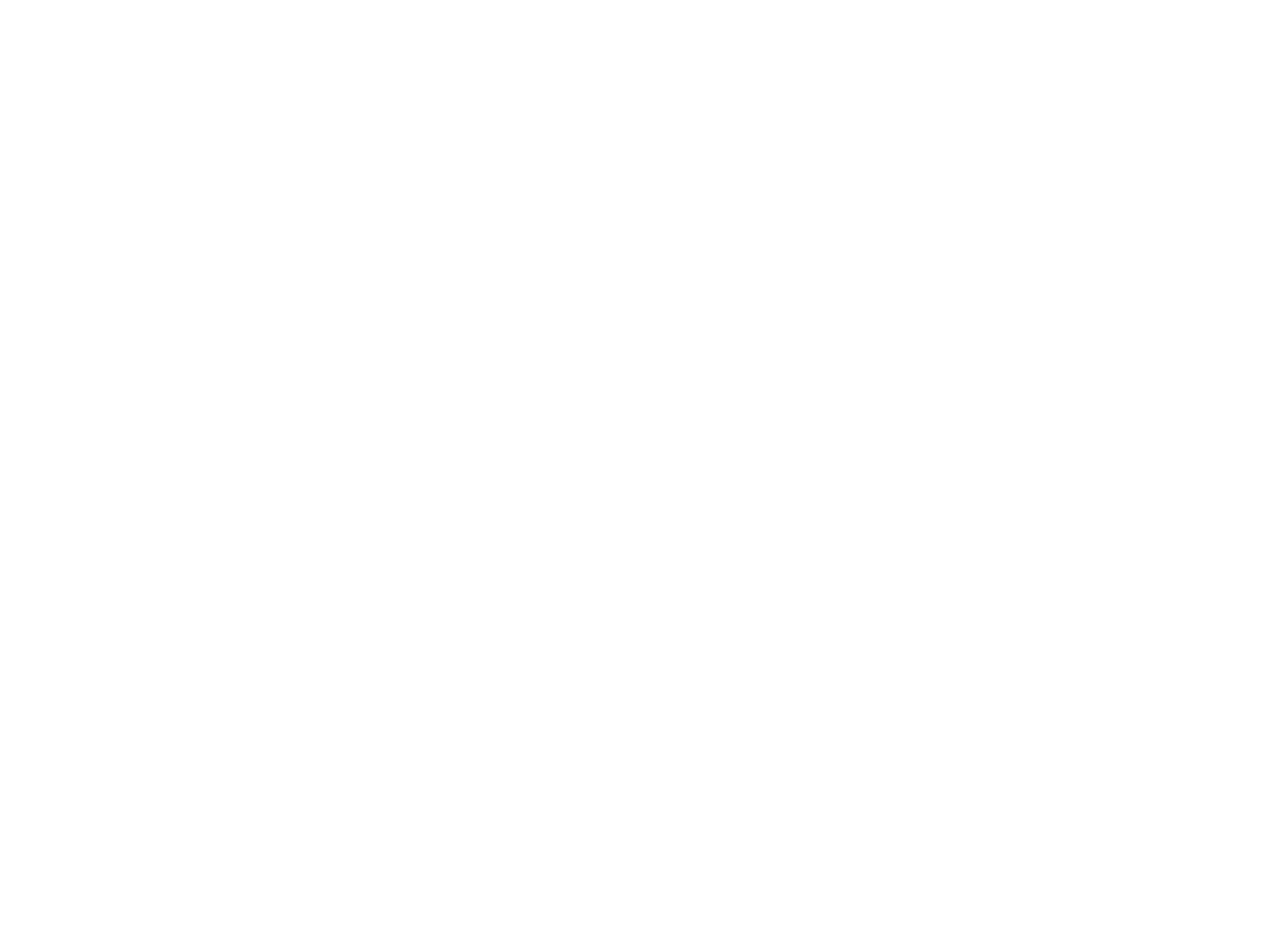
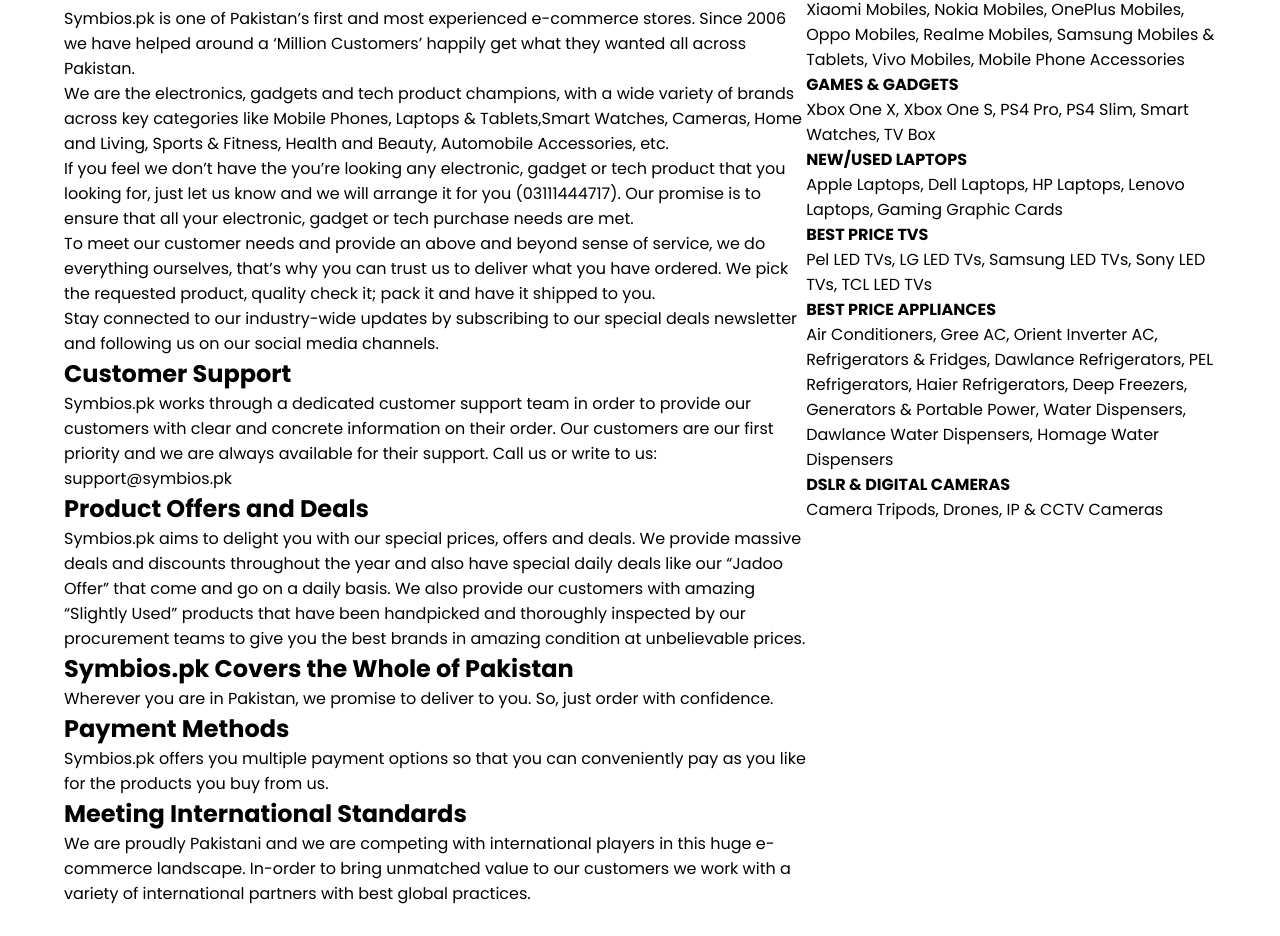
Before and after one commit to anushthakumari/ecommerce-redesigned, a React (Create React App) app: page /cart in a window 1280 px wide. Shown: the part 1131-2067 px from the top of the page. Before the commit the page ends 963 px from the top, so only its background shows below. Built offline with nearby package versions, Linux system fonts and the light colour scheme.

Commit message:
footer dsc

```diff
--- a/src/App.js
+++ b/src/App.js
@@ -10,6 +10,7 @@
 import Footer from "./common/footer/Footer";
 import Sdata from "./components/shops/Sdata";
 import Details from "./pages/Details";
+import FooterDesc from "./components/footerDesc";
 
 function App() {
 	const { productItems } = Data;
@@ -71,6 +72,7 @@
 					</Route>
 				</Switch>
 				<Footer />
+				<FooterDesc />
 			</Router>
 		</>
 	);
--- /dev/null
+++ b/src/components/footerDesc.jsx
@@ -0,0 +1,139 @@
+import React from "react";
+
+const footerDesc = () => {
+	return (
+		<div
+			style={{ marginTop: "30px", marginBottom: "30px" }}
+			class="container f_flex">
+			<div class="col col-md-9">
+				<div class="fourcol footerbrief">
+					<h1>
+						Symbios.pk, Pakistan's Pioneering and Biggest Electronics, Gadgets
+						and Tech Online Store
+					</h1>
+					<p>
+						Symbios.pk is one of Pakistan’s first and most experienced
+						e-commerce stores. Since 2006 we have helped around a ‘Million
+						Customers’ happily get what they wanted all across Pakistan.{" "}
+					</p>
+					<p>
+						We are the electronics, gadgets and tech product champions, with a
+						wide variety of brands across key categories like{" "}
+						<a href="https://www.symbios.pk/Mobile-and-tablets">
+							Mobile Phones
+						</a>
+						,{" "}
+						<a href="https://www.symbios.pk/laptops-and-computing">
+							Laptops &amp; Tablets
+						</a>
+						,<a href="https://www.symbios.pk/gsm-watches-1">Smart Watches</a>,
+						<a href="https://www.symbios.pk/cameras"> Cameras</a>, Home and
+						Living, Sports &amp; Fitness, Health and Beauty, Automobile
+						Accessories, etc.{" "}
+					</p>
+					<p>
+						If you feel we don’t have the you’re looking any electronic, gadget
+						or tech product that you looking for, just let us know and we will
+						arrange it for you (03111444717). Our promise is to ensure that all
+						your electronic, gadget or tech purchase needs are met.{" "}
+					</p>
+					<p>
+						To meet our customer needs and provide an above and beyond sense of
+						service, we do everything ourselves, that’s why you can trust us to
+						deliver what you have ordered. We pick the requested product,
+						quality check it; pack it and have it shipped to you.{" "}
+					</p>
+					<p>
+						Stay connected to our industry-wide updates by subscribing to our
+						special deals newsletter and following us on our social media
+						channels.{" "}
+					</p>
+
+					<h2>Customer Support</h2>
+					<p>
+						Symbios.pk works through a dedicated customer support team in order
+						to provide our customers with clear and concrete information on
+						their order. Our customers are our first priority and we are always
+						available for their support. Call us or write to us:
+						support@symbios.pk
+					</p>
+
+					<h2>Product Offers and Deals</h2>
+					<p>
+						Symbios.pk aims to delight you with our special prices, offers and
+						deals. We provide massive deals and discounts throughout the year
+						and also have special daily deals like our “Jadoo Offer” that come
+						and go on a daily basis. We also provide our customers with amazing
+						“Slightly Used” products that have been handpicked and thoroughly
+						inspected by our procurement teams to give you the best brands in
+						amazing condition at unbelievable prices.
+					</p>
+
+					<h2>Symbios.pk Covers the Whole of Pakistan</h2>
+					<p>
+						Wherever you are in Pakistan, we promise to deliver to you. So, just
+						order with confidence.
+					</p>
+
+					<h2>Payment Methods</h2>
+					<p>
+						Symbios.pk offers you multiple payment options so that you can
+						conveniently pay as you like for the products you buy from us.
+					</p>
+
+					<h2>Meeting International Standards</h2>
+					<p>
+						We are proudly Pakistani and we are competing with international
+						players in this huge e-commerce landscape. In-order to bring
+						unmatched value to our customers we work with a variety of
+						international partners with best global practices.
+					</p>
+				</div>
+			</div>
+			<div class="col col-md-3">
+				<div class="footerbrief">
+					<h2>Top Products</h2>
+
+					<strong>MOBILES &amp; TABLETS</strong>
+					<p>
+						Latest Mobile Phone Brands
+						<br />
+						Apple iPhones &amp; IPads, Honor Mobiles, Huawei Mobiles &amp;
+						Tablets, Infinix Mobiles, Lenovo Mobiles, Xiaomi Mobiles, Nokia
+						Mobiles, OnePlus Mobiles, Oppo Mobiles, Realme Mobiles, Samsung
+						Mobiles &amp; Tablets, Vivo Mobiles, Mobile Phone Accessories
+					</p>
+
+					<strong>GAMES &amp; GADGETS</strong>
+					<p>
+						Xbox One X, Xbox One S, PS4 Pro, PS4 Slim, Smart Watches, TV Box
+					</p>
+
+					<strong>NEW/USED LAPTOPS</strong>
+					<p>
+						Apple Laptops, Dell Laptops, HP Laptops, Lenovo Laptops, Gaming
+						Graphic Cards
+					</p>
+
+					<strong>BEST PRICE TVS</strong>
+					<p>
+						Pel LED TVs, LG LED TVs, Samsung LED TVs, Sony LED TVs, TCL LED TVs
+					</p>
+
+					<strong>BEST PRICE APPLIANCES</strong>
+					<p>
+						Air Conditioners, Gree AC, Orient Inverter AC, Refrigerators &amp;
+						Fridges, Dawlance Refrigerators, PEL Refrigerators, Haier
+						Refrigerators, Deep Freezers, Generators &amp; Portable Power, Water
+						Dispensers, Dawlance Water Dispensers, Homage Water Dispensers
+					</p>
+
+					<strong>DSLR &amp; DIGITAL CAMERAS</strong>
+					<p>Camera Tripods, Drones, IP &amp; CCTV Cameras</p>
+				</div>
+			</div>
+		</div>
+	);
+};
+
+export default footerDesc;
```
